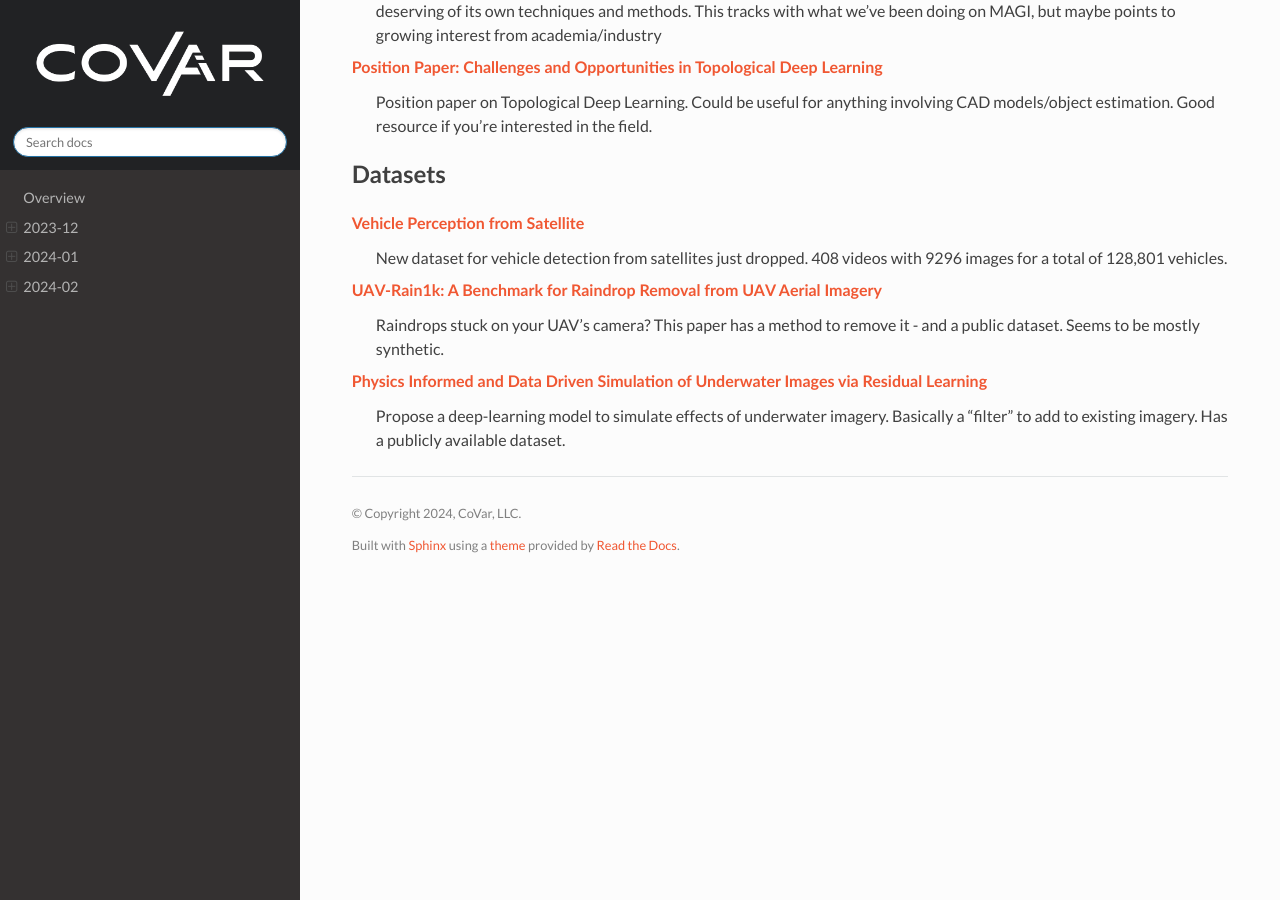
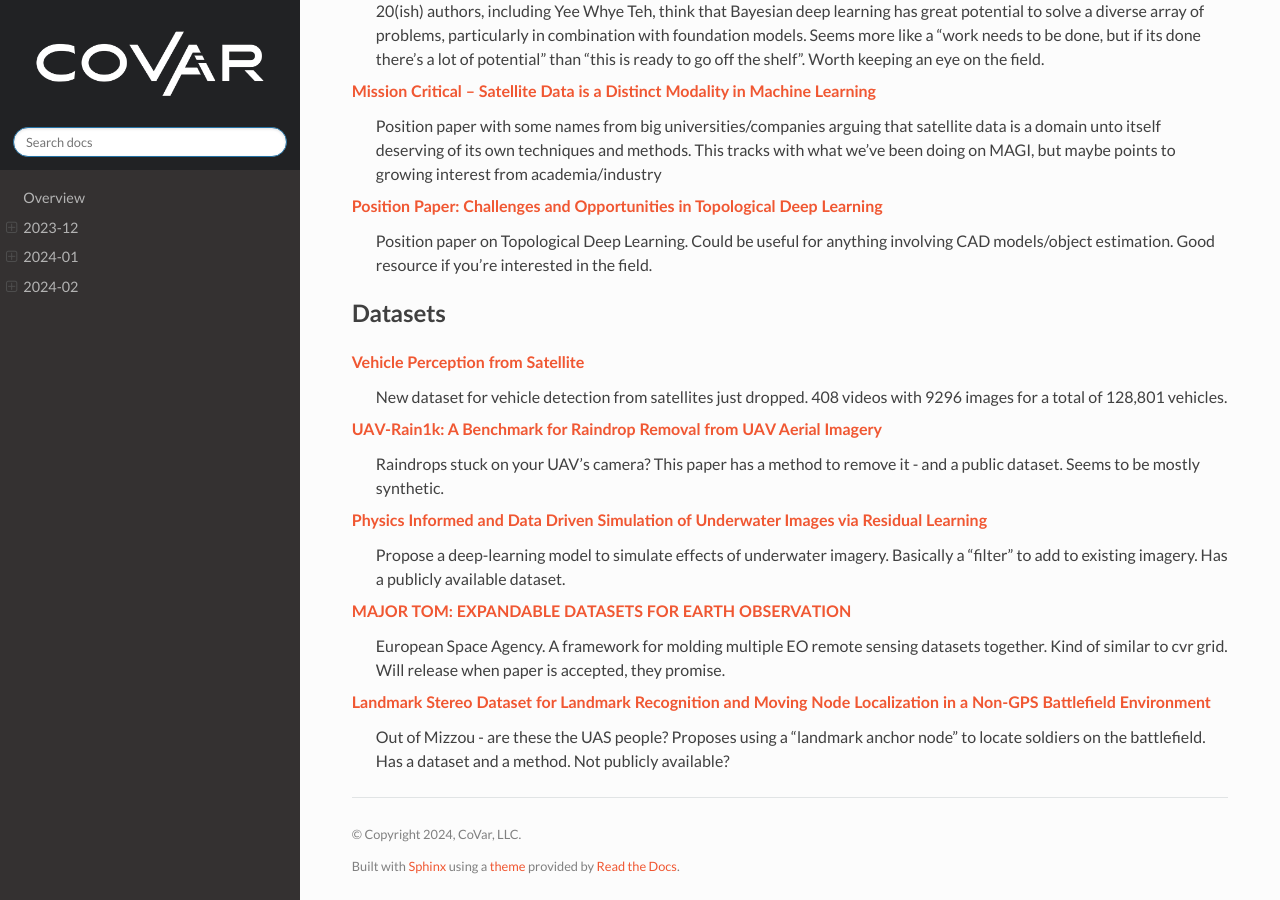
Before and after one commit to covartech/zeitgeist, a Sphinx documentation site: the page built from docs/issues/2024-03.rst, in a window 1280 px wide and 900 px high, scrolled down 3627 px. Built offline with Sphinx 7.4.7 and the Read the Docs theme 2.0.0, drawn with Linux system fonts in a browser that asks for light colours; some of the changed text lies outside the part shown.

Commit message:
Update 2024_02_20

```diff
--- a/docs/issues/2024-03.rst
+++ b/docs/issues/2024-03.rst
@@ -21,6 +21,9 @@
 
 `V-STaR: Training Verifiers for Self-Taught Reasoners <https://arxiv.org/pdf/2402.06457.pdf>`_
     Deepmind and Microsoft.  LLMs do reasoning.  Let the LLM generate a bunch of solutions to a problem and have a verifier that picks the right one.  This approach trains the verifier on incorrect as well as correct approaches, which seems to improve performance.
+
+`Shall We Talk: Exploring Spontaneous Collaborations of Competing LLM Agents <https://arxiv.org/pdf/2402.12327.pdf>`_
+    If you put LLMs in a room and let them talk to each other in a multi-agent setting, they will develop collaborative strategies wiithout explicit instructions to do so.  The paper claims that this means that they can mimic human behaviors, in part because its a spontaneous development, but maybe it just means that there's some amount of game theory/the simulation scenarios used in the training data?
 
 Autonomy
 --------
@@ -115,3 +118,9 @@
 
 `Physics Informed and Data Driven Simulation of Underwater Images via Residual Learning  <2402.05281.pdf (arxiv.org)>`_
     Propose a deep-learning model to simulate effects of underwater imagery.  Basically a "filter" to add to existing imagery.  Has a publicly available dataset.
+
+`MAJOR TOM: EXPANDABLE DATASETS FOR EARTH OBSERVATION <https://arxiv.org/pdf/2402.12095.pdf>`_
+    European Space Agency. A framework for molding multiple EO remote sensing datasets together.  Kind of similar to cvr grid.  Will release when paper is accepted, they promise.
+
+`Landmark Stereo Dataset for Landmark Recognition and Moving Node Localization in a Non-GPS Battlefield Environment <2402.12320.pdf (arxiv.org)>`_
+    Out of Mizzou - are these the UAS people?  Proposes using a "landmark anchor node" to locate soldiers on the battlefield.  Has a dataset and a method.  Not publicly available?
```
